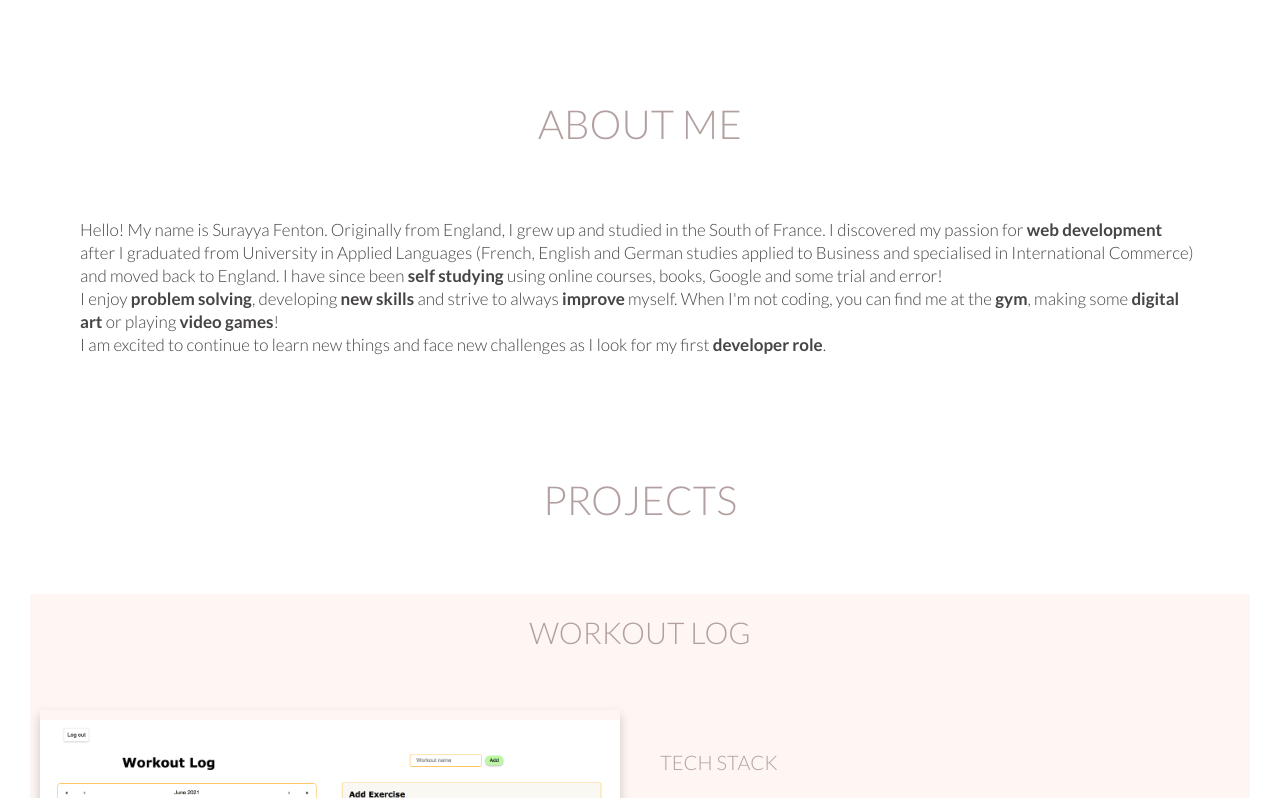
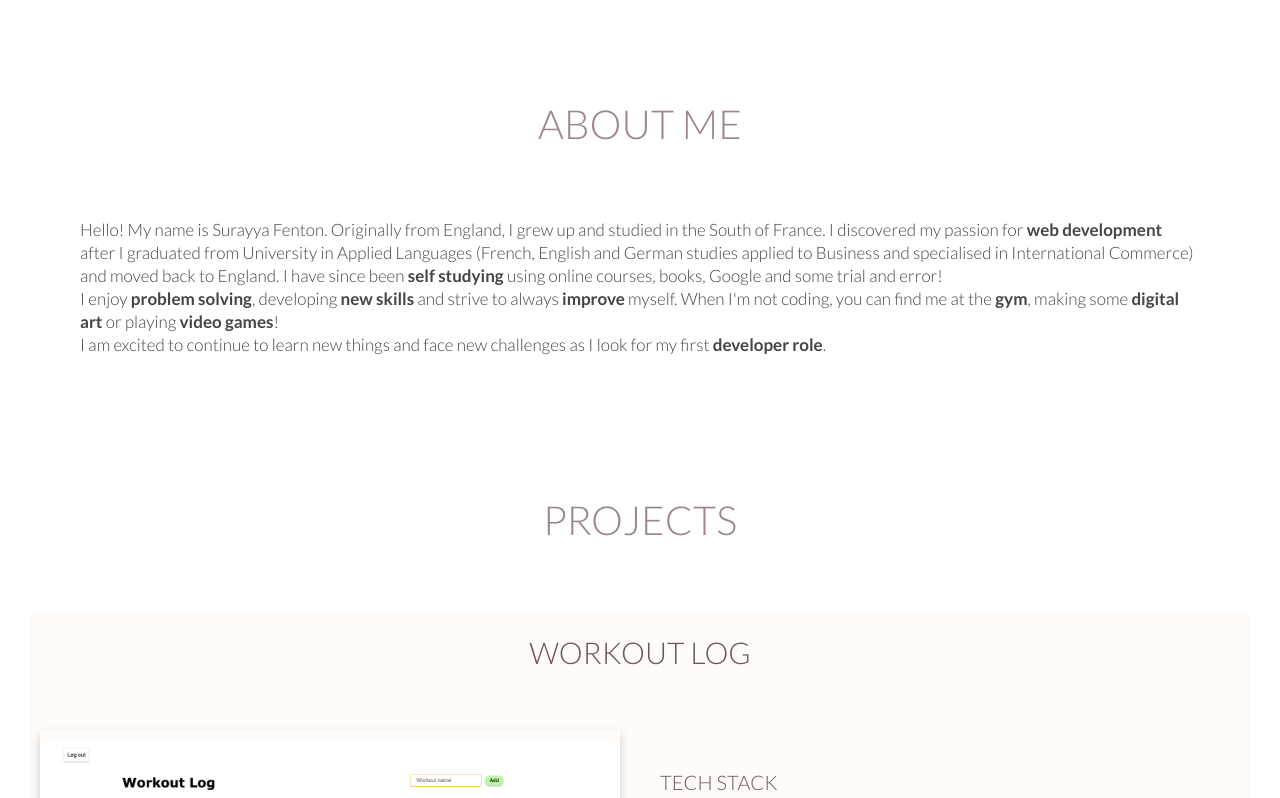
Before and after one commit to Surayyamel/portfolio, a website: page index.html in a window 1280 px wide. Shown: the part 750-1548 px from the top of the page. Drawn offline with Linux system fonts and the light colour scheme.

Commit message:
updated color scheme

```diff
--- a/sass/base/_base.scss
+++ b/sass/base/_base.scss
@@ -1,4 +1,7 @@
-$base-color: #fdf6f2;
+$base-color: #fffbf9;
+$section-title: rgb(156, 135, 135);
+$sub-title: rgb(110, 86, 86);
+
 $main-font: "Lato", sans-serif;
 
 $largest: 75em;    // 1200px / 16
@@ -8,6 +11,7 @@ $medium: 61.25em;  // 980px
 $small: 37.5em;    // 600px => OR 500px?
 
 $smallest: 25em; // 400px
+
 
 
 * {
@@ -59,7 +63,7 @@ body {
     &:link,
     &:visited {
         text-decoration: none;
-        color: rgb(179, 159, 159);
+        color: $sub-title;
         border-bottom: 1.5px solid rgb(204, 178, 178);
         display: inline-block;
         padding: .2rem .3rem;
@@ -81,6 +85,17 @@ body {
 
 }
 
+///// TITLE MIXINS //////
+
+@mixin section-title {
+    font-size: 4rem;
+    margin: 8rem 2rem 7rem 2rem;
+    padding-top: 2rem;
+    text-align: center;
+    text-transform: uppercase;
+    font-weight: 300;
+    color: $section-title;
+}
 
 @mixin sub-section-title {
     font-size: 2rem;
@@ -88,5 +103,5 @@ body {
     margin-top: 3rem;
     text-transform: uppercase;
     font-weight: 300;
-    color: rgb(179, 159, 159);
+    color: $sub-title;
 }
--- a/sass/layout/_about.scss
+++ b/sass/layout/_about.scss
@@ -1,19 +1,9 @@
 .about {
-    //background-color: $base-color;
     padding-bottom: 4rem;
 }
 .about {
-    &__container {
-
-    }
     &__title {
-        font-size: 4rem;
-        margin: 8rem 2rem 7rem 2rem;
-        padding-top: 2rem;
-        text-align: center;
-        text-transform: uppercase;
-        font-weight: 300;
-        color: rgb(179, 159, 159);
+        @include section-title;
     }
     &__text {
         @include info-text;
--- a/sass/layout/_contact.scss
+++ b/sass/layout/_contact.scss
@@ -23,13 +23,7 @@
 .contact {
     margin-bottom: 10rem;
     &__title {
-        font-size: 4rem;
-        margin: 8rem 2rem 7rem 2rem;
-        padding-top: 2rem;
-        text-align: center;
-        text-transform: uppercase;
-        font-weight: 300;
-        color: rgb(179, 159, 159);
+       @include section-title;
     }
 
     &__sub-title {
--- a/sass/layout/_projects.scss
+++ b/sass/layout/_projects.scss
@@ -7,13 +7,7 @@
 
 
 .section-projects-title {
-    font-size: 4rem;
-    margin: 8rem 2rem 7rem 2rem;
-    text-align: center;
-    text-transform: uppercase;
-    font-weight: 300;
-    color: rgb(179, 159, 159);
-
+    @include section-title;
 }
 
 
@@ -23,7 +17,7 @@
         margin: 5rem 2rem;
         text-transform: uppercase;
         font-weight: 300;
-        color: rgb(179, 159, 159);
+        color: $sub-title;
         padding-top: 2rem;
         text-align: center;
 
```
Also changed, not shown: css/styles.css.
